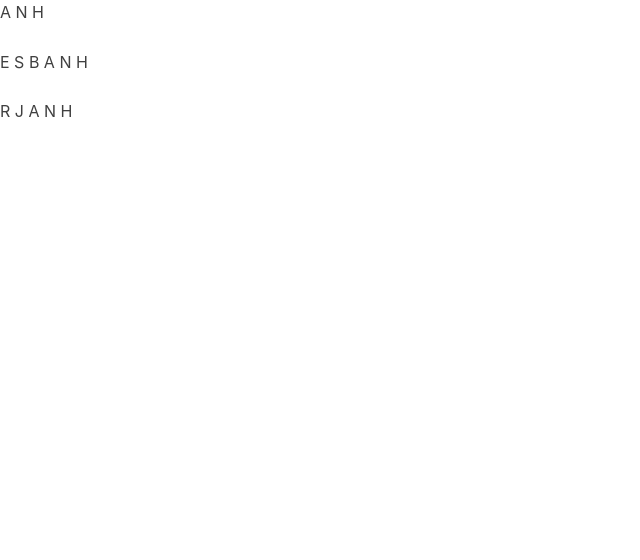
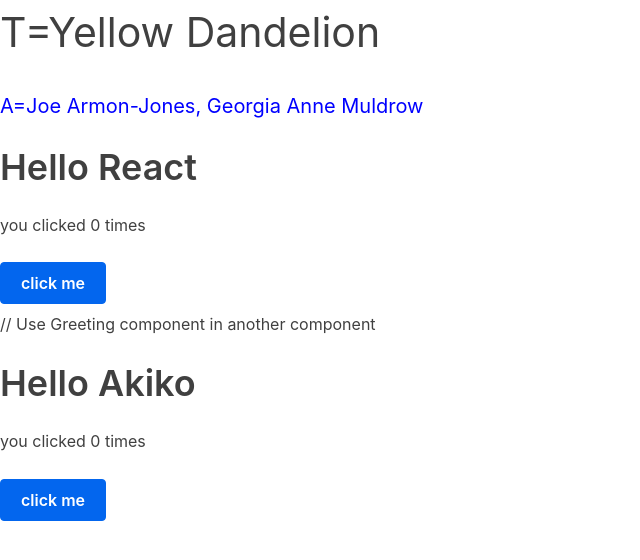
Before and after one commit to tankred/CRUD-App-React-Hooks, a React (Create React App) app: page / in a window 1280 px wide. Shown: the top 560 px of the page, without its empty margins (0-640 px from the left). Built offline with nearby package versions, Linux system fonts and the light colour scheme; the HTML template or start-up script is replaced by a standard one.

Commit message:
Style some components
	modified:   CHANGELOG.md
	modified:   src/App.js
	modified:   src/index.css

```diff
--- a/src/App.js
+++ b/src/App.js
@@ -1,4 +1,5 @@
 import React, { useState } from 'react'; // import useState from React
+import "./index.css"
 
 // Data that comes in from the outside of a component is called "props" (properties)
 // This can be passed from a parent to a child through JSX attributes
@@ -11,8 +12,26 @@ const DATA = [
 ]
 
 
+function NormalCSS() {
+  return (
+    <p className="big-text">
+    T=Yellow Dandelion
+    </p>
+  )
+}
 
-
+function InlineStyle() {
+  return (
+    <p
+      style={{
+	fontSize: 20,
+	  color: "#0000ff"
+      }}
+    >
+      A=Joe Armon-Jones, Georgia Anne Muldrow
+    </p>
+  )
+}
 // info https://pbs.twimg.com/media/EE6EZxyX4AE7_rF?format=jpg&name=small
 //
 // Regular function, starts with capital letter
@@ -48,7 +67,17 @@ function GreetingApp () {
   )
 }
 
-const App = () => <MyList items={DATA} />
+// const App = () => <MyList items={DATA} />
+
+function App() {
+  return (
+    <div>
+      <NormalCSS />
+      <InlineStyle></InlineStyle>
+      <GreetingApp name="R" />
+    </div>
+  )
+}
 
 function MyList(props) {
   return (
--- a/src/index.css
+++ b/src/index.css
@@ -665,3 +665,7 @@ caption {
   =============== */
 /* Layout
   =============== */
+
+.big-text {
+  font-size: 41px;
+}
```
Also changed, not shown: 1 other file (tests, documents, lock files or other folders).
